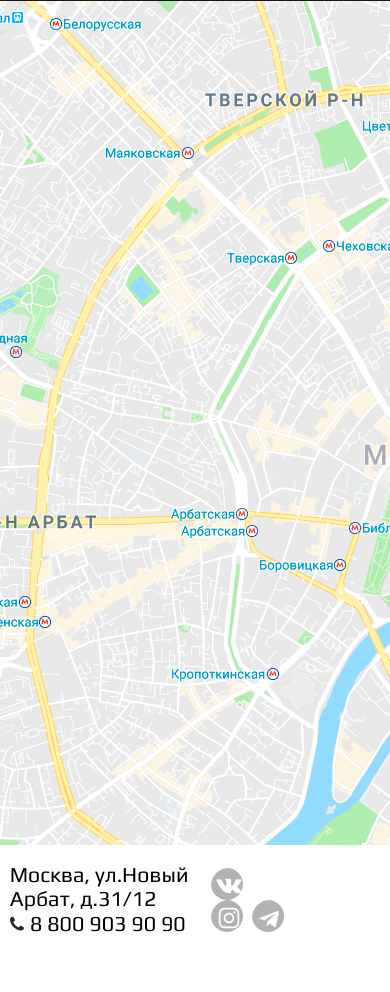
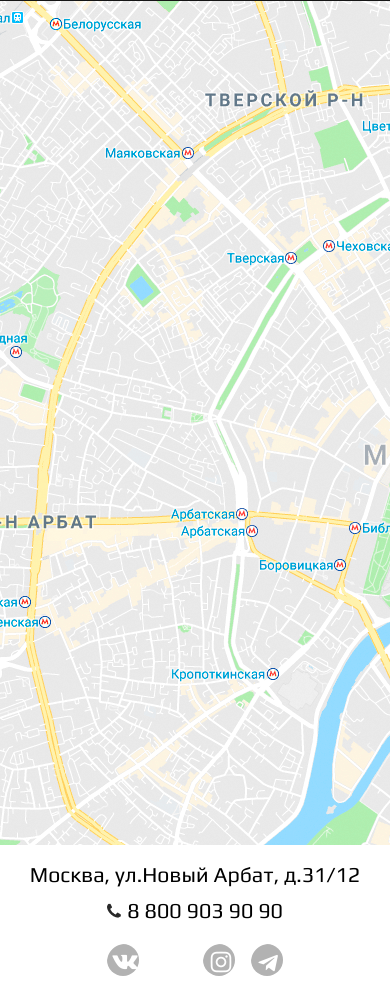
Before and after one commit to PosvelV/lending1, a plain HTML site: page index.html in a window 390 px wide. Shown: the part 3375-4367 px from the top of the page. Before the commit the page ends 4327 px from the top, so only its background shows below. Drawn offline with nearby package versions, Linux system fonts and the light colour scheme.

Commit message:
Add files via upload

```diff
--- a/css/components/main.css
+++ b/css/components/main.css
@@ -825,9 +825,10 @@ input {
   align-items: center;
   justify-content: space-between;
 }
-
-.footer__phone {
-  align-content: start;
+@media screen and (max-width: 480px) {
+  .footer {
+    flex-direction: column;
+  }
 }
 
 .footer__phone {
@@ -835,20 +836,28 @@ input {
   flex-direction: column;
   align-items: start;
 }
+@media screen and (max-width: 480px) {
+  .footer__phone {
+    align-items: center;
+    margin-bottom: 20px;
+  }
+}
 
 .phone__number:before {
   content: url("../../images/vector.png");
   margin-right: 0.3888888889rem;
 }
 
-.social-networks {
-  margin-right: 75px;
+@media screen and (max-width: 480px) {
+  .phone__adress {
+    margin-bottom: 12px;
+  }
 }
 
 .social-networks__item {
   display: inline-block;
   vertical-align: middle;
-  margin-right: 5px;
+  margin-right: 0.7777777778rem;
 }
 
 .social-networks__item:last-child {
```
